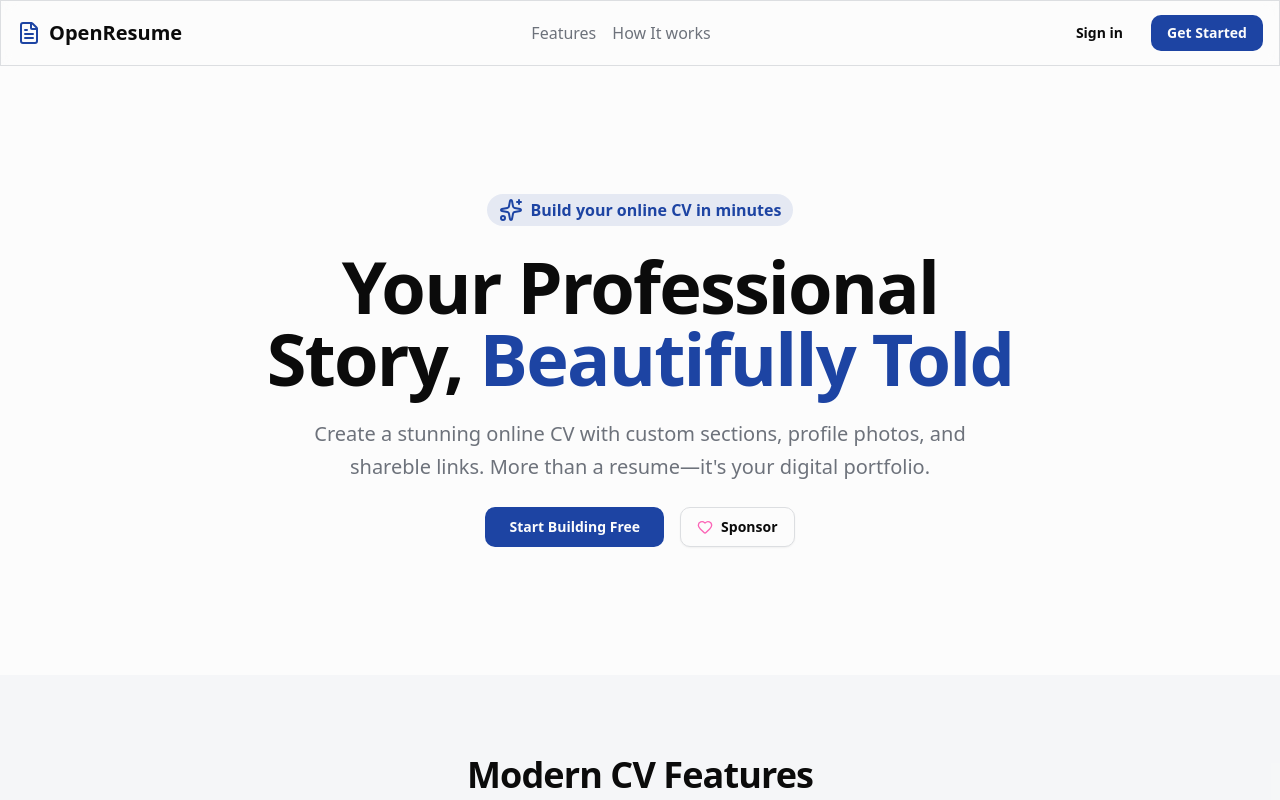
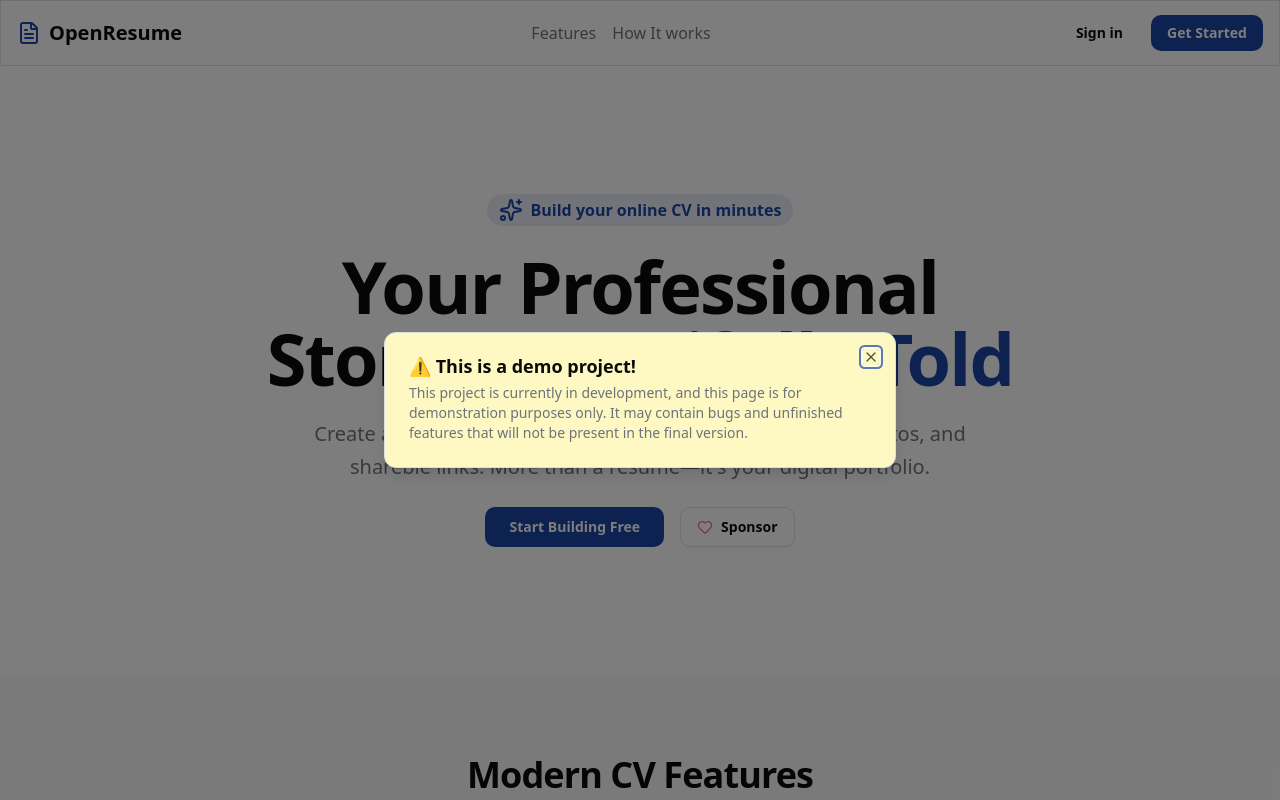
Before and after one commit to ythiago03/open-resume, a Next.js app: page / in a window 1280 px wide. Shown: the top 800 px of the page. Built offline with nearby package versions, Linux system fonts and the light colour scheme.

Commit message:
feat: create demo warning

```diff
--- a/app/layout.tsx
+++ b/app/layout.tsx
@@ -1,8 +1,6 @@
 import type { Metadata } from "next";
 import { Geist, Geist_Mono } from "next/font/google";
 import "./globals.css";
-import Header from "@/components/templates/Header";
-import Footer from "@/components/templates/Footer";
 
 const geistSans = Geist({
 	variable: "--font-geist-sans",
--- a/components/templates/Header.tsx
+++ b/components/templates/Header.tsx
@@ -6,9 +6,23 @@ import { FileText } from "lucide-react";
 
 import { Button } from "../ui/button";
 import { useRouter } from "next/navigation";
+import { useEffect, useState } from "react";
+import {
+	Dialog,
+	DialogContent,
+	DialogDescription,
+	DialogHeader,
+	DialogTitle,
+} from "../ui/dialog";
 
 const Header = () => {
 	const router = useRouter();
+
+	const [isDialogOpen, setIsDialogOpen] = useState(false);
+
+	useEffect(() => {
+		setIsDialogOpen(true);
+	}, []);
 
 	return (
 		<header className="sticky top-0 z-50 border bg-background/95 backdrop-blur supports-[backdrop-filter]:bg-background/60">
@@ -51,6 +65,19 @@ const Header = () => {
 					</Button>
 				</div>
 			</div>
+
+			<Dialog open={isDialogOpen} onOpenChange={() => setIsDialogOpen(false)}>
+				<DialogContent className="bg-yellow-100">
+					<DialogHeader>
+						<DialogTitle>⚠️ This is a demo project!</DialogTitle>
+						<DialogDescription>
+							This project is currently in development, and this page is for
+							demonstration purposes only. It may contain bugs and unfinished
+							features that will not be present in the final version.
+						</DialogDescription>
+					</DialogHeader>
+				</DialogContent>
+			</Dialog>
 		</header>
 	);
 };
```
